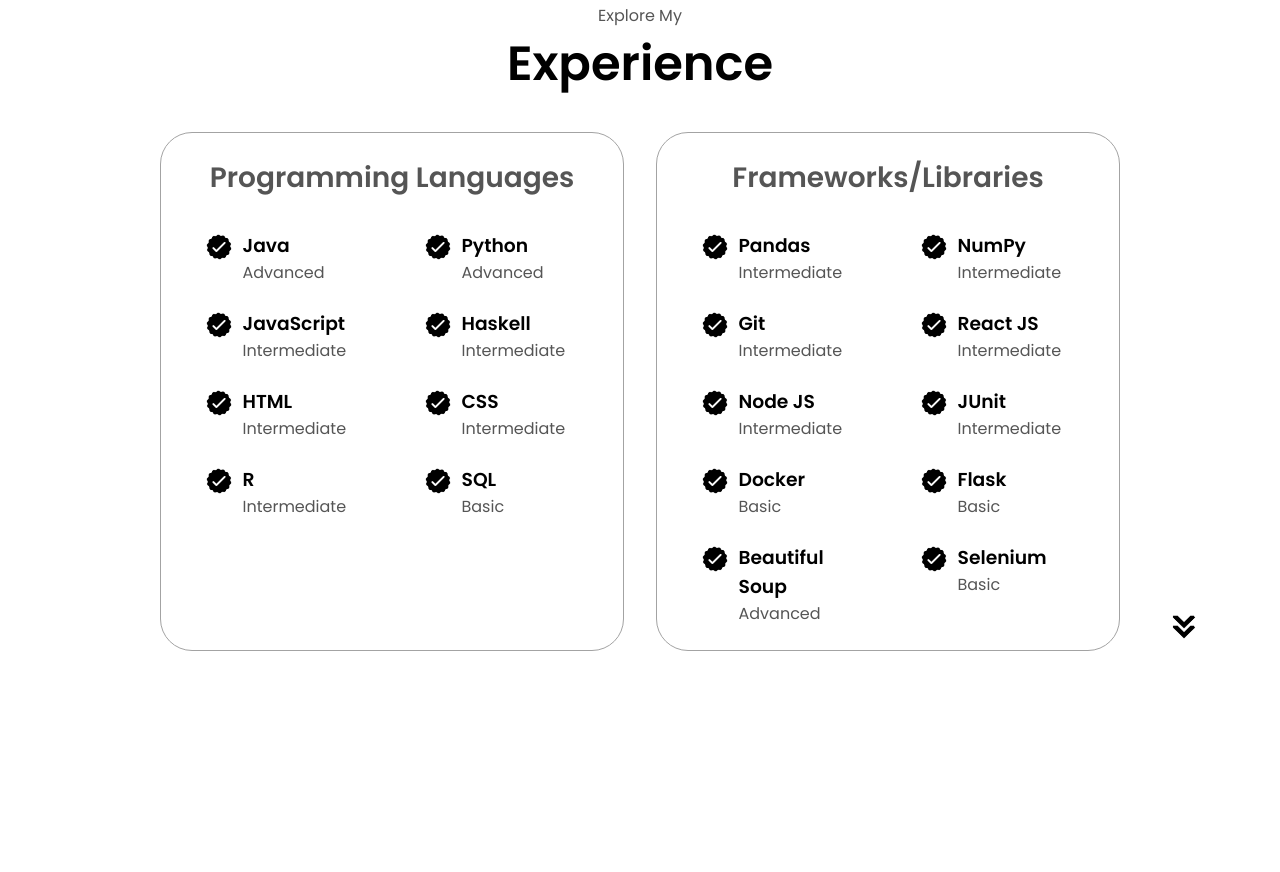
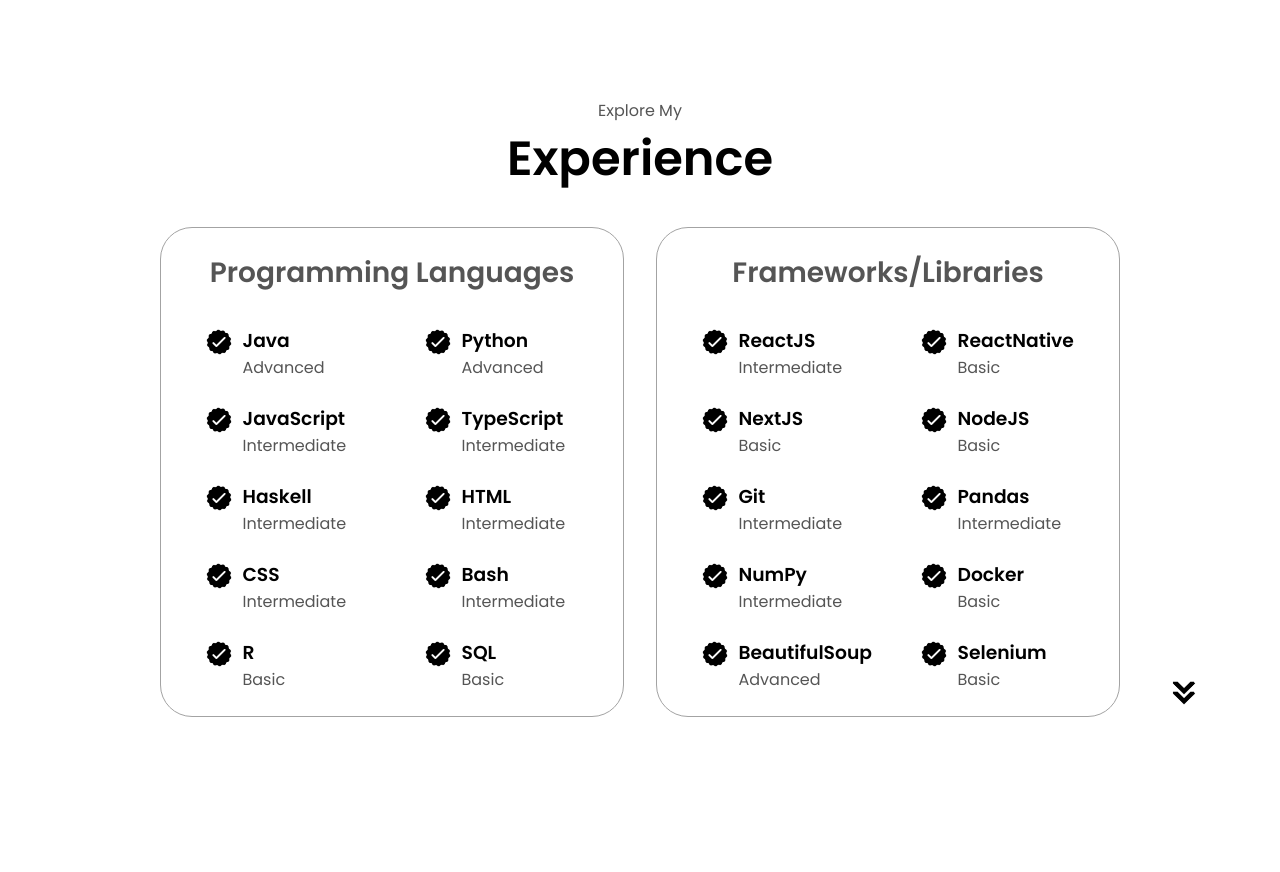
Before and after one commit to adrianwclement/adrianwclement.github.io, a plain HTML site: page index.html in a window 1280 px wide. Shown: the part 2142-3014 px from the top of the page. Drawn offline with Linux system fonts and the light colour scheme.

Commit message:
updated About Me page and README

```diff
--- a/index.html
+++ b/index.html
@@ -101,7 +101,7 @@
                                     class="icon"
                                 />
                                 <h3>Awards</h3>
-                                <p>Pomona Scholar <br>4x NCAA All-American</p>
+                                <p>2x Pomona Scholar <br>4x NCAA All-American</p>
                             </div>
                         </div>
                     <!-- <div class="text-container">
@@ -137,10 +137,11 @@
                         <p>
                             <ul class="about-text">
                                 <li>Hello! My name is Adrian Clement.</li>
-                                <li>I'm a 20-year-old student at Pomona College currently majoring in Computer Science with a minor in Chemistry.</li>
-                                <li>Originally from Portland, Oregon, I am now located in Claremont, California.</li>
+                                <li>I'm a 21-year-old student at Pomona College currently majoring in Computer Science with a minor in Chemistry.</li>
+                                <li>Originally from Portland, Oregon, I'm now located in Claremont, California.</li>
                                 <li>At school, I swim for the Pomona-Pitzer Varsity Swim & Dive Team, where I'm a four-time NCAA All American.</li>
-                                <li>I'm interested in pursuing my passion for Data Engineering and Software Development in the future.</li>
+                                <li>Currently, I'm a Software Engineering intern at Sekai, an Andreessen Horowitz and HASHED-backed startup that leverages generative AI to create interactive web content.</li>
+                                <li>In the future, I'm interested in further pursuing my passion for Full Stack Software Development and AI in the future.</li>
                                 <li>I believe in working as a team, hard work, and trying new things... so please reach out!</li>
                             </ul>
                         </p>
@@ -205,6 +206,17 @@
                         </article>
                         <article>
                             <img
+                                src="./assets/checkmark.png"
+                                alt="Experience icon"
+                                class="icon"
+                            />
+                            <div>
+                                <h3>TypeScript</h3>
+                                <p>Intermediate</p>
+                            </div>
+                        </article>
+                        <article>
+                            <img
                             src="./assets/checkmark.png"
                             alt="Experience icon"
                             class="icon"
@@ -243,8 +255,19 @@
                                 class="icon"
                             />
                             <div>
+                                <h3>Bash</h3>
+                                <p>Intermediate</p>
+                            </div>
+                        </article>
+                        <article>
+                            <img
+                                src="./assets/checkmark.png"
+                                alt="Experience icon"
+                                class="icon"
+                            />
+                            <div>
                                 <h3>R</h3>
-                                <p>Intermediate</p>
+                                <p>Basic</p>
                             </div>
                         </article>
                         <article>
@@ -263,6 +286,61 @@
                 <div class="details-container">
                     <h2 class="experience-sub-title">Frameworks/Libraries</h2>
                     <div class="article-container">
+                        <article>
+                            <img
+                            src="./assets/checkmark.png"
+                            alt="Experience icon"
+                            class="icon"
+                            />
+                            <div>
+                                <h3>ReactJS</h3>
+                                <p>Intermediate</p>
+                            </div>
+                        </article>
+                        <article>
+                            <img
+                            src="./assets/checkmark.png"
+                            alt="Experience icon"
+                            class="icon"
+                            />
+                            <div>
+                                <h3>ReactNative</h3>
+                                <p>Basic</p>
+                            </div>
+                        </article>
+                        <article>
+                            <img
+                            src="./assets/checkmark.png"
+                            alt="Experience icon"
+                            class="icon"
+                            />
+                            <div>
+                                <h3>NextJS</h3>
+                                <p>Basic</p>
+                            </div>
+                        </article>
+                        <article>
+                            <img
+                            src="./assets/checkmark.png"
+                            alt="Experience icon"
+                            class="icon"
+                            />
+                            <div>
+                                <h3>NodeJS</h3>
+                                <p>Basic</p>
+                            </div>
+                        </article>
+                        <article>
+                            <img
+                            src="./assets/checkmark.png"
+                            alt="Experience icon"
+                            class="icon"
+                            />
+                            <div>
+                                <h3>Git</h3>
+                                <p>Intermediate</p>
+                            </div>
+                        </article>
                         <article>
                             <img
                                 src="./assets/checkmark.png"
@@ -292,62 +370,7 @@
                             class="icon"
                             />
                             <div>
-                                <h3>Git</h3>
-                                <p>Intermediate</p>
-                            </div>
-                        </article>
-                        <article>
-                            <img
-                            src="./assets/checkmark.png"
-                            alt="Experience icon"
-                            class="icon"
-                            />
-                            <div>
-                                <h3>React JS</h3>
-                                <p>Intermediate</p>
-                            </div>
-                        </article>
-                        <article>
-                            <img
-                            src="./assets/checkmark.png"
-                            alt="Experience icon"
-                            class="icon"
-                            />
-                            <div>
-                                <h3>Node JS</h3>
-                                <p>Intermediate</p>
-                            </div>
-                        </article>
-                        <article>
-                            <img
-                            src="./assets/checkmark.png"
-                            alt="Experience icon"
-                            class="icon"
-                            />
-                            <div>
-                                <h3>JUnit</h3>
-                                <p>Intermediate</p>
-                            </div>
-                        </article>
-                        <article>
-                            <img
-                            src="./assets/checkmark.png"
-                            alt="Experience icon"
-                            class="icon"
-                            />
-                            <div>
                                 <h3>Docker</h3>
-                                <p>Basic</p>
-                            </div>
-                        </article>
-                        <article>
-                            <img
-                            src="./assets/checkmark.png"
-                            alt="Experience icon"
-                            class="icon"
-                            />
-                            <div>
-                                <h3>Flask</h3>
                                 <p>Basic</p>
                             </div>
                         </article>
@@ -358,7 +381,7 @@
                                 class="icon"
                             />
                             <div>
-                                <h3>Beautiful Soup</h3>
+                                <h3>BeautifulSoup</h3>
                                 <p>Advanced</p>
                             </div>
                         </article>
```
Also changed, not shown: 1 other file.
